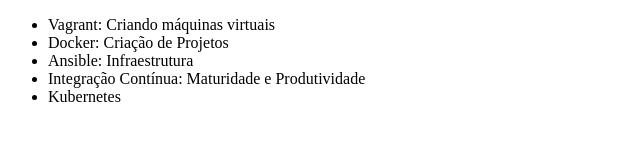
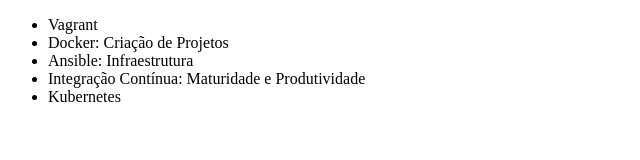
Before and after one commit to BarrosVentura/aula-git, a plain HTML site: page index.html in a window 1280 px wide. Shown: the whole page, without its empty margins (0-640 px from the left). Drawn offline with Linux system fonts and the light colour scheme.

Commit message:
Revert "Titulo vagrant"
This reverts commit 472f2e22e5d1dbf2bb07ecee7a5b4eb8ee40c627.

```diff
--- a/index.html
+++ b/index.html
@@ -10,7 +10,7 @@
 
 <body>
     <ul>
-        <li>Vagrant: Criando máquinas virtuais</li>
+        <li>Vagrant</li>
         <li>Docker: Criação de Projetos</li>
         <li>Ansible: Infraestrutura</li>
         <li>Integração Contínua: Maturidade e Produtividade</li>
```
